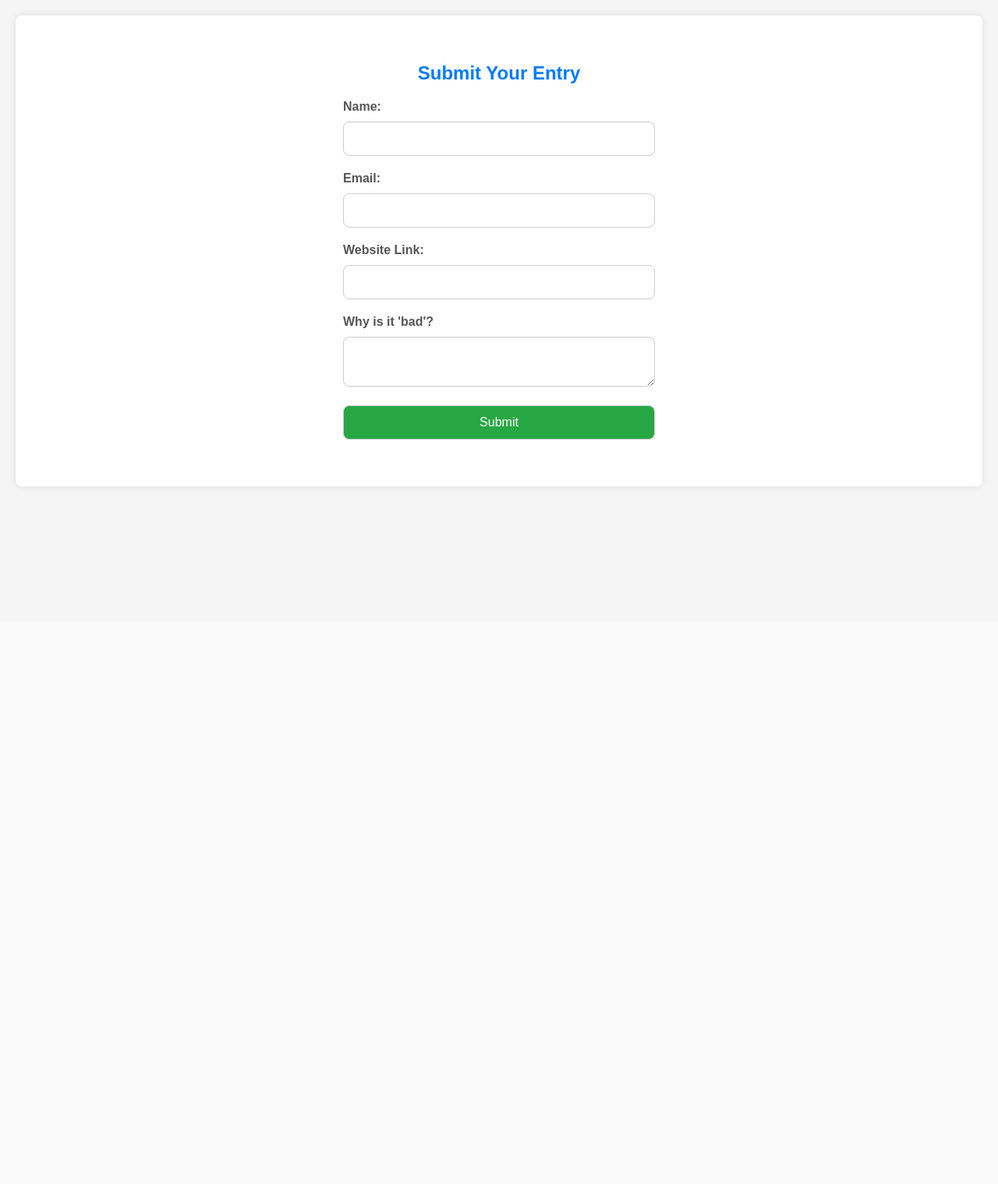
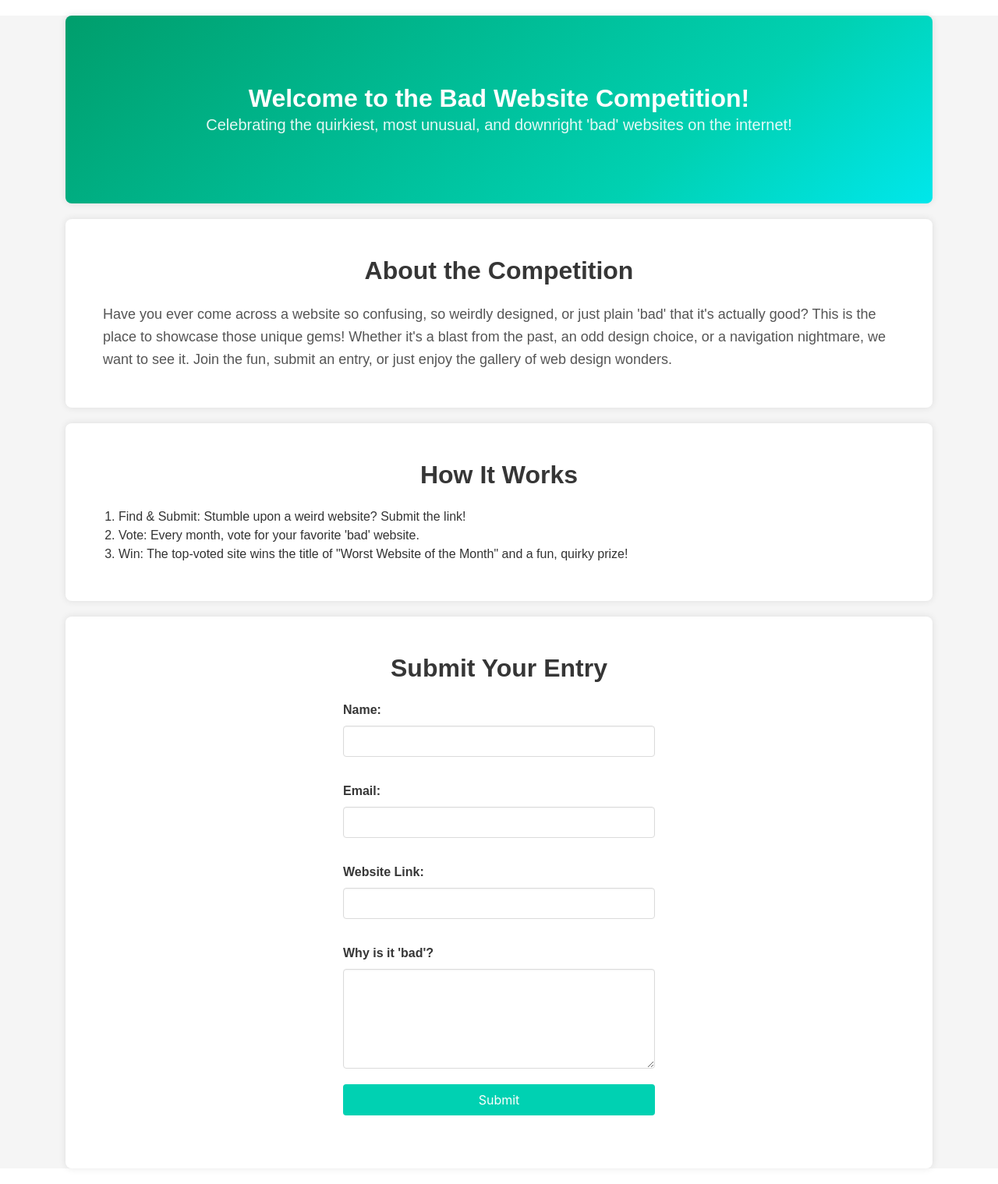
Before and after one commit to JackHalley/badwebsitecompetition, a Flask app: page / in a window 1280 px wide. Shown: the whole page at 78% size. Before the commit the page ends 626 px from the top, so only its background shows below. Run offline with Flask 3, Linux system fonts and the light colour scheme.

Commit message:
re-integrate bulma

```diff
--- a/templates/index.html
+++ b/templates/index.html
@@ -5,32 +5,80 @@
     <meta charset="UTF-8">
     <meta name="viewport" content="width=device-width, initial-scale=1.0">
     <title>Bad Website Competition</title>
+    <!-- Link to Bulma CSS -->
+    <link rel="stylesheet" href="https://cdn.jsdelivr.net/npm/bulma@0.9.3/css/bulma.min.css">
+    <!-- Link to your custom styles -->
     <link rel="stylesheet" href="{{ url_for('static', filename='style.css') }}">
 </head>
 
-
 <body>
 
-    <!-- Flask Container -->
+    <!-- Bulma Container -->
     <div class="container">
 
+        <!-- Banner Section -->
+        <section class="hero is-primary is-bold">
+            <div class="hero-body">
+                <div class="container">
+                    <h1 class="title has-text-centered">Welcome to the Bad Website Competition!</h1>
+                    <p class="subtitle has-text-centered">Celebrating the quirkiest, most unusual, and downright 'bad' websites on the internet!</p>
+                </div>
+            </div>
+        </section>
+
+        <!-- About Section -->
+        <section class="section">
+            <h2 class="title">About the Competition</h2>
+            <p>Have you ever come across a website so confusing, so weirdly designed, or just plain 'bad' that it's actually good? This is the place to showcase those unique gems! Whether it's a blast from the past, an odd design choice, or a navigation nightmare, we want to see it. Join the fun, submit an entry, or just enjoy the gallery of web design wonders.</p>
+        </section>
+
+        <!-- How It Works Section -->
+        <section class="section">
+            <h2 class="title">How It Works</h2>
+            <ol>
+                <li>Find & Submit: Stumble upon a weird website? Submit the link!</li>
+                <li>Vote: Every month, vote for your favorite 'bad' website.</li>
+                <li>Win: The top-voted site wins the title of "Worst Website of the Month" and a fun, quirky prize!</li>
+            </ol>
+        </section>
+
         <!-- Submission Form Section -->
-        <section>
-            <h2>Submit Your Entry</h2>
+        <section class="section">
+            <h2 class="title">Submit Your Entry</h2>
             <form action="/submit" method="post">
-                <label for="name">Name:</label>
-                <input type="text" id="name" name="name" required>
+                <div class="field">
+                    <label class="label" for="name">Name:</label>
+                    <div class="control">
+                        <input class="input" type="text" id="name" name="name" required>
+                    </div>
+                </div>
 
-                <label for="email">Email:</label>
-                <input type="email" id="email" name="email" required>
+                <div class="field">
+                    <label class="label" for="email">Email:</label>
+                    <div class="control">
+                        <input class="input" type="email" id="email" name="email" required>
+                    </div>
+                </div>
 
-                <label for="website">Website Link:</label>
-                <input type="url" id="website" name="website" required>
+                <div class="field">
+                    <label class="label" for="website">Website Link:</label>
+                    <div class="control">
+                        <input class="input" type="url" id="website" name="website" required>
+                    </div>
+                </div>
 
-                <label for="description">Why is it 'bad'?</label>
-                <textarea id="description" name="description" required></textarea>
+                <div class="field">
+                    <label class="label" for="description">Why is it 'bad'?</label>
+                    <div class="control">
+                        <textarea class="textarea" id="description" name="description" required></textarea>
+                    </div>
+                </div>
 
-                <input type="submit" value="Submit">
+                <div class="field">
+                    <div class="control">
+                        <input class="button is-primary" type="submit" value="Submit">
+                    </div>
+                </div>
             </form>
         </section>
 
```
